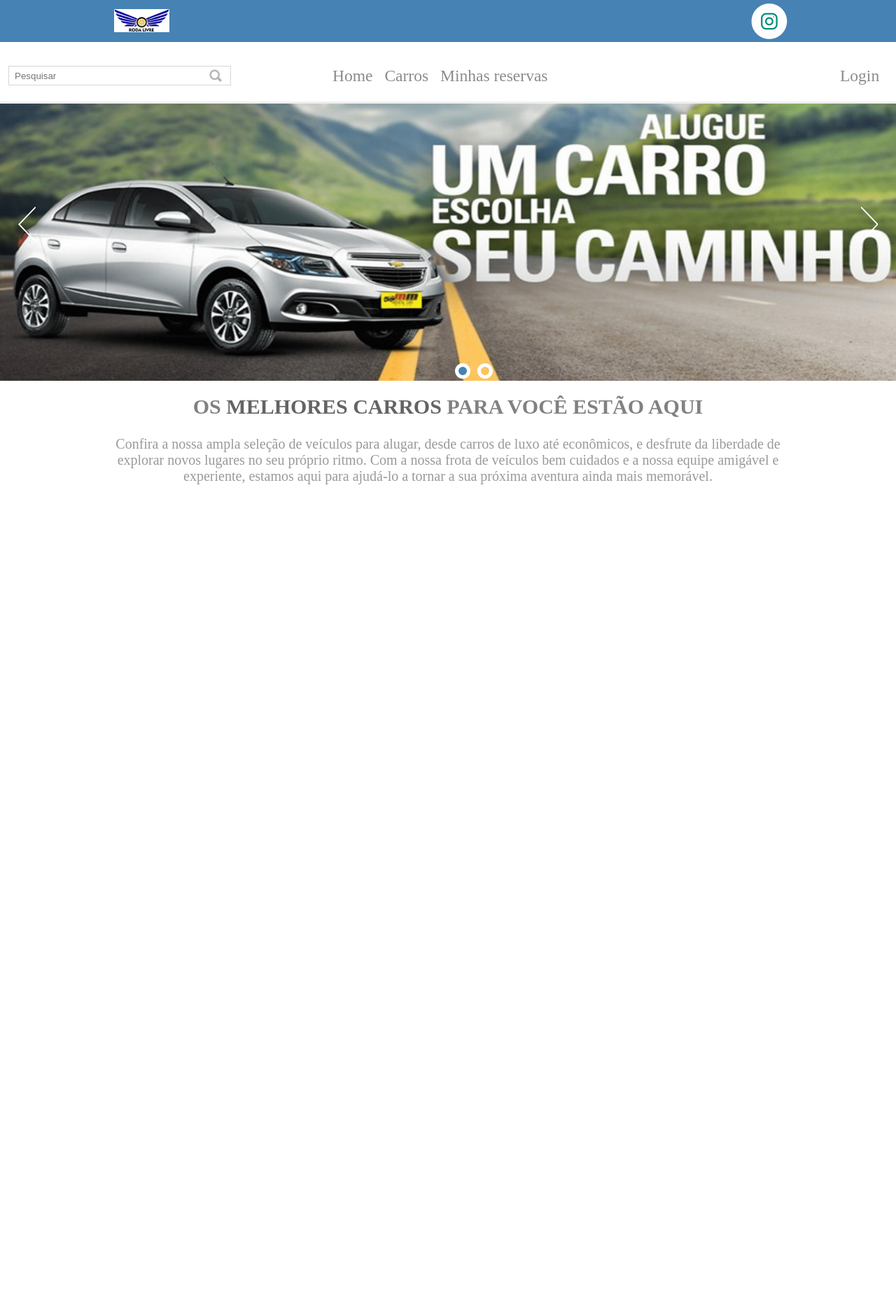
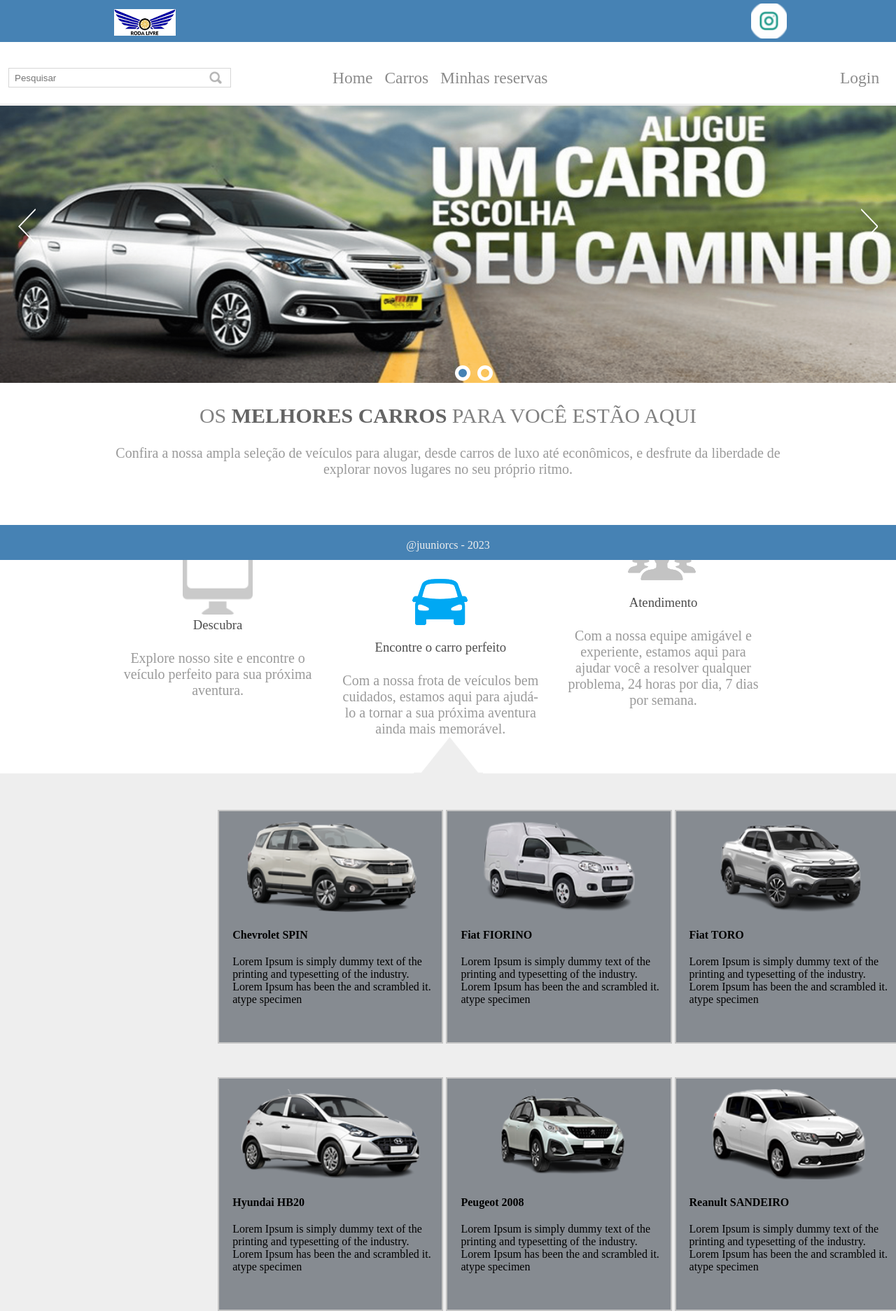
Before and after one commit to junior-macena/rodalivrelocadora, a PHP site: page /rodalivre2023/ in a window 1280 px wide; the page is wider, and only the part inside the window is pictured. Shown: that part at 70% size. Before the commit the page ends 692 px from the top of that part, so only its background shows below. Run offline with PHP 8.4, Linux system fonts and the light colour scheme; some libraries are stand-ins or nearby versions.

Commit message:
Modificacoes front-end

```diff
--- a/css/main.css
+++ b/css/main.css
@@ -176,11 +176,97 @@ li.slick-active button {
 .texto-destaque h1 {
     color: #818181;
     font-size: 30px;
-    padding-top: 20px;
+    padding-top: 30px;
+    font-weight: normal;
 }
 
 .texto-destaque p {
     color: #9a9a9a;
     font-size: 20px;
     padding-top: 25px;
+    text-align: center;
 }
+
+/*modificando a class col-3*/
+.col-3{
+    padding-left: 19px;
+    padding-right: 15px;
+    width: 29%;
+    float: left;
+    position: relative;
+}
+
+.bloco-texto{
+    margin-top: 4em;
+    text-align: center;
+}
+
+h3{
+    font-weight: normal !important;
+    color: #4d4d4d;
+}
+
+/*CSS dos blocos de carros na pagina principal*/
+.bloco-imagem img {
+    margin: 0 auto;
+    width: 95%;
+    height: auto;
+}
+
+.bloco-imagem {
+    height: 300px;
+    border: 2px solid #c5c5c5;
+    padding-top: 15px;
+    padding-bottom: 15px;
+    margin-left: 4px;
+    background-color: rgb(134, 139, 145);
+    cursor: pointer;
+}
+
+.bloco-imagem:hover{
+    margin-top: 15px !important;
+
+}
+
+.bloco-imagem b, p{
+    text-align: left;
+    padding-top: 20px;
+
+}
+
+.bloco-texto {
+    margin-top: 3em;
+}
+
+.bloco-imagens-texto{
+    background-color: #eeeeee;
+}
+
+.bloco-imagens-texto:before{
+    content: " ";
+    width: 100%;
+    height: 52px;
+    display: inline-block;
+    background: #ffffff;
+    background-image: url('../img/setinha.png');
+    background-repeat: no-repeat;
+    background-position: center;
+}
+
+/*estilizando o footer*/
+.footer-bottom{
+    position: fixed;
+    bottom: 0;
+    width: 100%;
+    height: 50px; /* altura do footer */
+    background-color: #4682B4;
+
+}
+.footer-bottom a{
+    padding-top: 10px;
+    color: #eeeeee;
+    text-decoration: none;
+}
+.footer-bottom p{
+    text-align: center;
+}
--- a/index.php
+++ b/index.php
@@ -7,6 +7,7 @@
     <meta name="viewport" content="width=device-width, initial-scale=1.0">
     <link rel="stylesheet" type="text/css" href="http://localhost/rodalivre2023/css/main.css">
     <link rel="stylesheet" type="text/css" href="http://cdn.jsdelivr.net/npm/slick-carousel@1.8.1/slick/slick.css" />
+    <link rel="stylesheet" href="https://cdnjs.cloudflare.com/ajax/libs/font-awesome/6.4.0/css/all.min.css">
     <title>Roda Livre</title>
 </head>
 
@@ -15,11 +16,11 @@
         <main>
             <div class="header-1">
                 <div class="logo">
-                    <img src="./img/logo-roda.png" />
+                    <img src="./img/logo.png" />
                 </div>
                 <div class="redes-sociais">
                     <ul>
-                        <li><a href=""><img src="./img/instagram.png"></a></li>
+                        <li><a href="https://www.instagram.com/juuniorcs/" target="_blank"><img src="./img/instagram.png"></a></li>
                     </ul>
                 </div>
             </div>
@@ -51,21 +52,100 @@
         <div class="content texto-destaque">
             <h1>OS <strong>MELHORES CARROS</strong> PARA VOCÊ ESTÃO AQUI</h1>
             <p>Confira a nossa ampla seleção de veículos para alugar, desde carros de luxo até econômicos, e desfrute da
-                liberdade de explorar novos lugares no seu próprio ritmo. Com a nossa frota de veículos bem
-                cuidados e a nossa equipe amigável e experiente, estamos aqui para ajudá-lo a tornar a sua próxima
-                aventura ainda mais memorável.</p>
+                liberdade de explorar novos lugares no seu próprio ritmo.</p>
 
-            <div class="col-3">
-
+            <div class="col-3 bloco-texto" style="margin-top: 6em;">
+                <img src="./img/content-1.png" />
+                <h3>Descubra</h3>
+                <p>Explore nosso site e encontre o veículo perfeito para sua próxima aventura.</p>
             </div>
-            <div class="col-3">
-
+            <div class="col-3 bloco-texto" style="margin-top: 8em;">
+                <img src="./img/content-2.png" />
+                <h3>Encontre o carro perfeito </h3>
+                <p>Com a nossa frota de veículos bem cuidados, estamos aqui para ajudá-lo a tornar a sua próxima
+                    aventura ainda mais memorável.</p>
             </div>
-            <div class="col-3">
-
+            <div class="col-3 bloco-texto" style="margin-top: 4em">
+                <img src="./img/content-3.png" />
+                <h3>Atendimento</h3>
+                <p>Com a nossa equipe amigável e experiente, estamos aqui para ajudar você a resolver qualquer problema,
+                    24 horas por dia, 7 dias por semana.</p>
             </div>
         </div>
     </div>
+    <div class="col-100 bloco-imagens-texto">
+        <div class="content" style="margin-left: 24%; float: left;">
+            <div class="col-3 bloco-texto bloco-imagem">
+                <img src="./img/carros/chevrolet_spin-2020-2021.png">
+                <p><b>Chevrolet SPIN</b></p>
+                <p>Lorem Ipsum is simply dummy text of the printing and typesetting of the
+                    industry. Lorem
+                    Ipsum has been
+                    the and scrambled it.
+                    atype specimen
+                </p>
+            </div>
+            <div class="col-3 bloco-texto bloco-imagem">
+                <img src="./img/carros/fiat-fiorino.png">
+                <p><b>Fiat FIORINO</b></p>
+                <p>Lorem Ipsum is simply dummy text of the printing and typesetting of the
+                    industry. Lorem
+                    Ipsum has been
+                    the and scrambled it.
+                    atype specimen
+                </p>
+            </div>
+            <div class="col-3 bloco-texto bloco-imagem">
+                <img src="./img/carros/fiat-toro.png">
+                <p><b>Fiat TORO</b></p>
+                <p>Lorem Ipsum is simply dummy text of the printing and typesetting of the
+                    industry. Lorem
+                    Ipsum has been
+                    the and scrambled it.
+                    atype specimen
+                </p>
+            </div>
+        </div>
+        <div class="content" style="margin-left: 24%; float: left;">
+            <div class="col-3 bloco-texto bloco-imagem">
+                <img src="./img/carros/hyundai_hb20.png">
+                <p><b>Hyundai HB20</b></p>
+                <p>Lorem Ipsum is simply dummy text of the printing and typesetting of the
+                    industry. Lorem
+                    Ipsum has been
+                    the and scrambled it.
+                    atype specimen
+                </p>
+            </div>
+            <div class="col-3 bloco-texto bloco-imagem">
+                <img src="./img/carros/peugeot-2008.png">
+                <p><b>Peugeot 2008</b></p>
+                <p>Lorem Ipsum is simply dummy text of the printing and typesetting of the
+                    industry. Lorem
+                    Ipsum has been
+                    the and scrambled it.
+                    atype specimen
+                </p>
+            </div>
+            <div class="col-3 bloco-texto bloco-imagem">
+                <img src="./img/carros/renault_sandero.png">
+                <p><b>Reanult SANDEIRO</b></p>
+                <p>Lorem Ipsum is simply dummy text of the printing and typesetting of the
+                    industry. Lorem
+                    Ipsum has been
+                    the and scrambled it.
+                    atype specimen
+                </p>
+            </div>
+        </div>
+    </div>
+    <footer>
+        <div class="footer-bottom">
+            <a href="https://www.instagram.com/juuniorcs/" target="_blank">
+                <p>@juuniorcs - 2023</p>
+            </a>
+        </div>
+    </footer>
     <script type="text/javascript" src="http://code.jquery.com/jquery-1.11.0.min.js"></script>
     <script type="text/javascript" src="http://code.jquery.com/jquery-migrate-1.2.1.min.js"></script>
     <script type="text/javascript" src="http://cdn.jsdelivr.net/npm/slick-carousel@1.8.1/slick/slick.min.js"></script>
```
Also changed, not shown: img/carros/chevrolet_spin-2020-2021.png (added), img/carros/fiat-fiorino.png (added), img/carros/fiat-toro.png (added), img/carros/hyundai_hb20.png (added), img/carros/peugeot-2008.png (added), img/carros/renault_sandero.png (added), img/carros/toyota-corolla.png (added), img/carros/volkswagen_gol.png (added), img/carros/volkswagen_voyage.png (added), img/carros/vw-saveiro.png (added), img/content-1.png, img/content-2.png, img/content-3.png, img/instagram.png, 3 more files.
